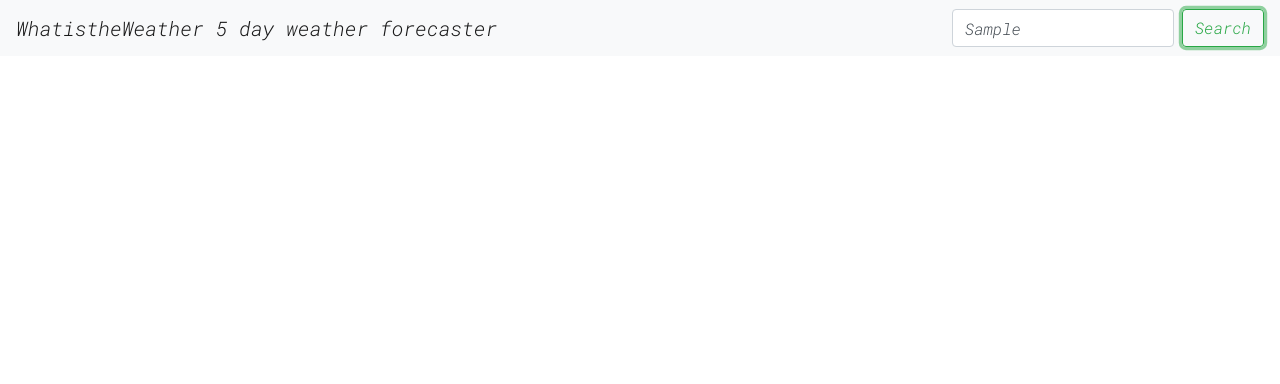
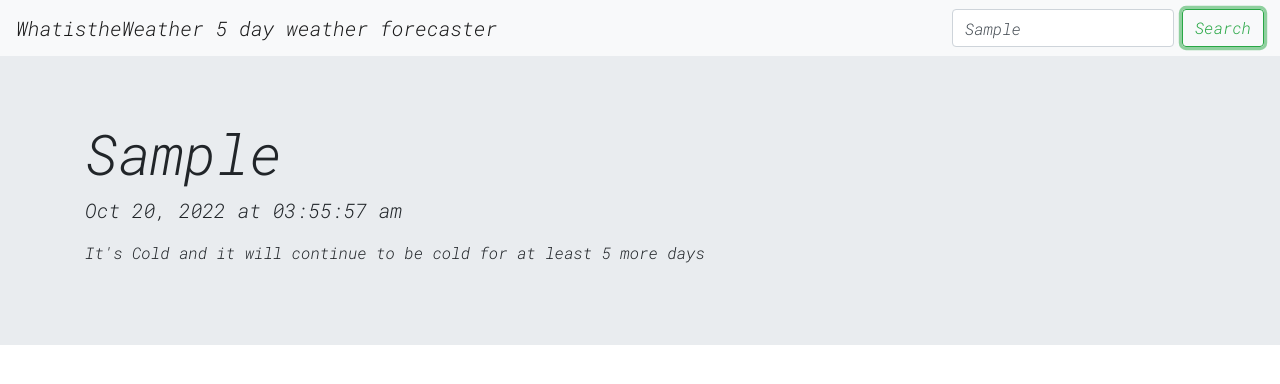
Before and after one commit to JCool221/WhatistheWeather, a plain HTML site: page index.html in a window 1280 px wide. Both pictures are taken after typing "Sample" into the empty fields and a click on the button "Search". Drawn offline with nearby package versions, Linux system fonts and the light colour scheme; no server answers.

Commit message:
added dynamic jumbotron

```diff
--- a/assets/script.js
+++ b/assets/script.js
@@ -1,7 +1,23 @@
+var jumboDisp = $('#jumboDisp');
+var jumboTime = $('#rightNow');
+var jumboWeather = $('#jumboWeather');
+
+function test() {
+    jumboDisp.addText
+}
+
+// handle displaying the time
+function displayTime() {
+    var rightNow = moment().format('MMM DD, YYYY [at] hh:mm:ss a');
+    jumboTime.text(rightNow);
+  }
+
 $('#locationSearch').submit(function(event) {
     // alert($('input').first().val());
     event.preventDefault();
     var location = ($('input').first().val());
+    jumboDisp.text(location);
+    jumboWeather.text("It's Cold and it will continue to be cold for at least 5 more days");
     console.log(location);
     if (location) {
         getGeocode(location);
@@ -19,6 +35,7 @@ var getGeocode = function(place) {
         if (response.ok) {
             response.json().then(function (data) {
                 console.log(data);
+                console.log(data.type);
                 for (var i = 0; i < data.length; i++) {
                     console.log(data[i].latitude);
                     console.log(data[i].longitude);
@@ -33,3 +50,5 @@ var getGeocode = function(place) {
              alert('Unable to find location');
         });
 };
+// timers
+setInterval(displayTime, 1000);
--- a/assets/style.css
+++ b/assets/style.css
@@ -1,3 +1,7 @@
 body {
     font-family: 'Roboto Mono', monospace;
 }
+
+#jumboDisp {
+    text-transform: capitalize;
+}
--- a/index.html
+++ b/index.html
@@ -14,16 +14,24 @@
 <body>
     <nav class="navbar navbar-light bg-light">
         <a class="navbar-brand">WhatistheWeather 5 day weather forecaster</a>
-        <form id='locationSearch' class="form-inline">
+        <form id='locationSearch' class="form-inline" spellcheck="false">
           <input class="form-control mr-sm-2" type="search" placeholder="Search" aria-label="Search">
           <button class="btn btn-outline-success my-2 my-sm-0" type="submit">Search</button>
         </form>
       </nav>
+    <div class="jumbotron jumbotron-fluid">
+    <div class="container">
+        <h1 id='jumboDisp' class="display-4">welcome</h1>
+        <p id='rightNow' class="lead"></p>
+        <p id='jumboWeather'>It's cold</p>
+    </div>
+    </div>
     <div class="container">
 
       </div>
     <script src="https://code.jquery.com/jquery-3.5.1.slim.min.js" integrity="sha384-DfXdz2htPH0lsSSs5nCTpuj/zy4C+OGpamoFVy38MVBnE+IbbVYUew+OrCXaRkfj" crossorigin="anonymous"></script>
     <script src="https://cdn.jsdelivr.net/npm/bootstrap@4.5.3/dist/js/bootstrap.bundle.min.js" integrity="sha384-ho+j7jyWK8fNQe+A12Hb8AhRq26LrZ/JpcUGGOn+Y7RsweNrtN/tE3MoK7ZeZDyx" crossorigin="anonymous"></script>
+    <script src="https://cdnjs.cloudflare.com/ajax/libs/moment.js/2.24.0/moment.min.js"></script>
     <script src="./assets/script.js"></script>
 </body>
 </html>
```
